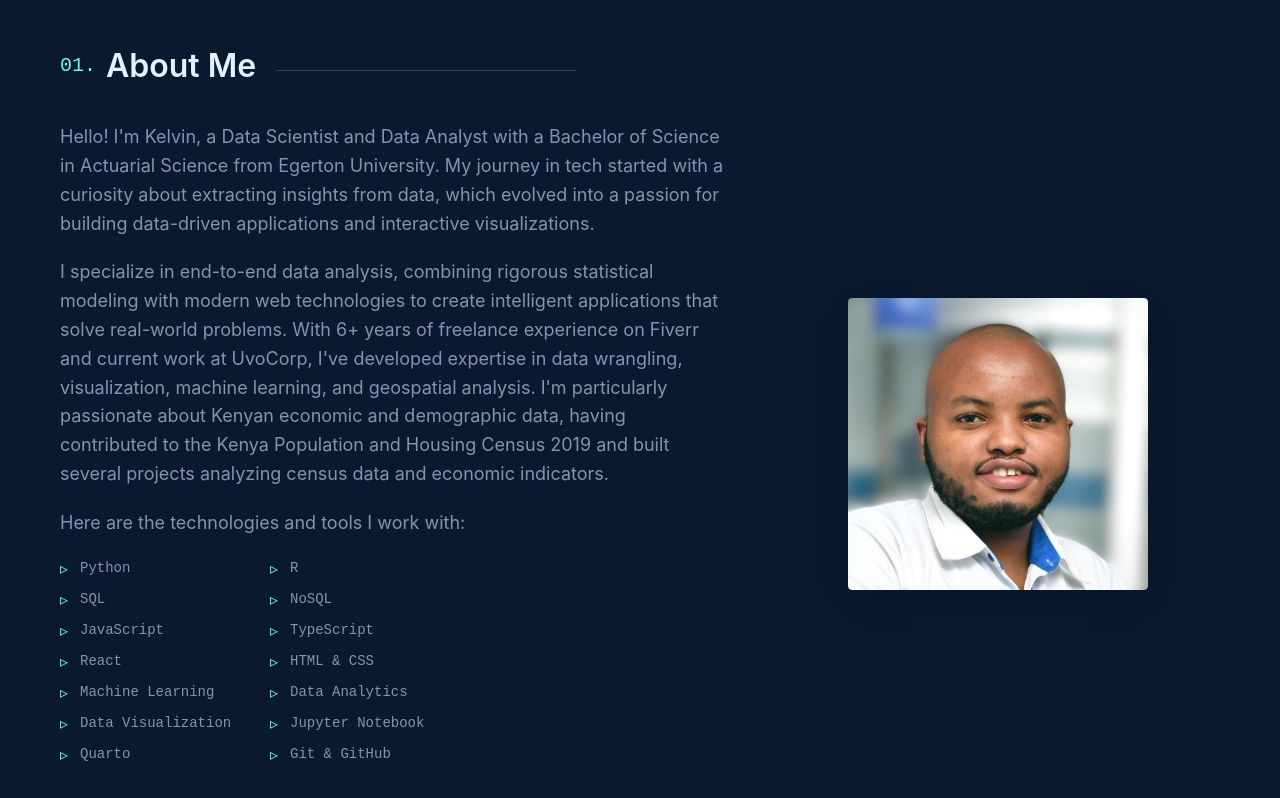
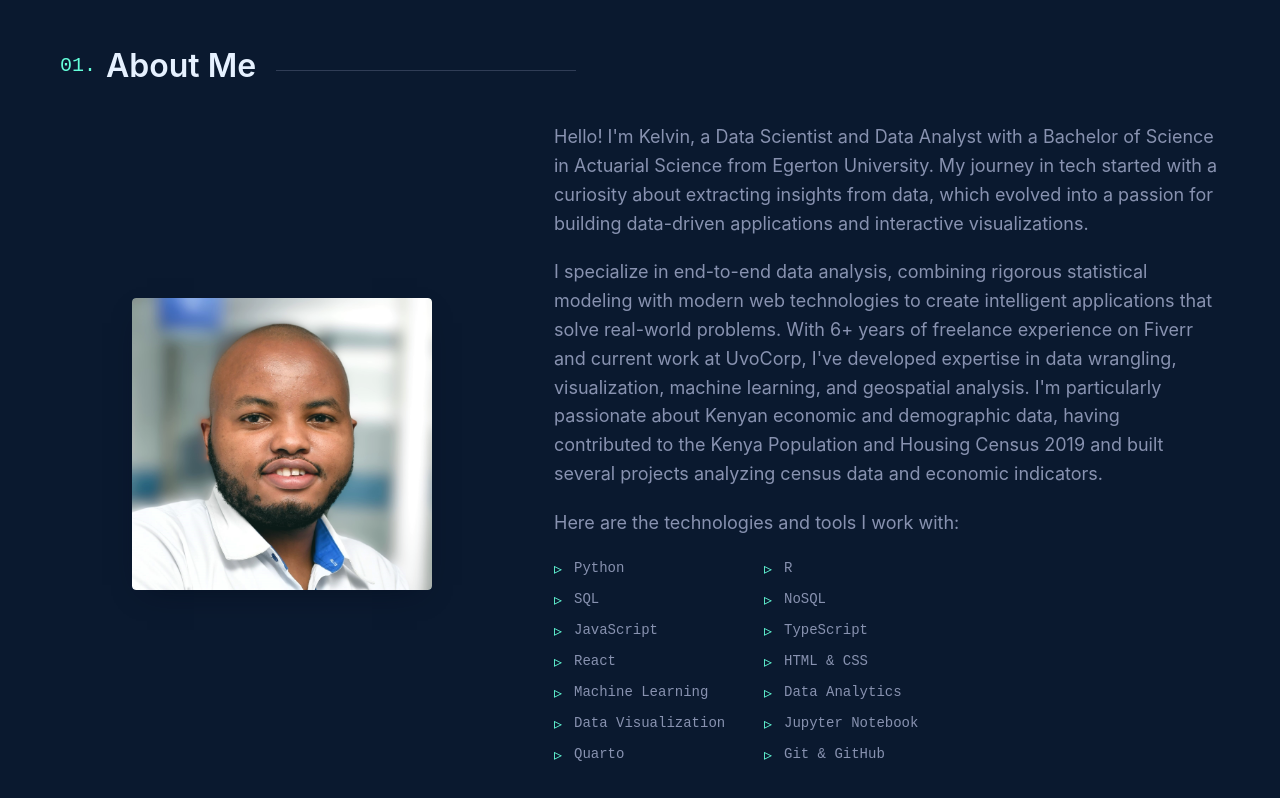
Before and after one commit to kelvinmmuia/personal-website, a React (Vite) app: page / in a window 1280 px wide. Shown: the part 862-1660 px from the top of the page. Built offline with nearby package versions, Linux system fonts and the light colour scheme.

Commit message:
Refactor: Move profile image to left side of About section

```diff
--- a/src/App.css
+++ b/src/App.css
@@ -298,7 +298,7 @@ img {
 /* About Section */
 .about-content {
   display: grid;
-  grid-template-columns: 3fr 2fr;
+  grid-template-columns: 2fr 3fr;
   gap: 50px;
   align-items: center;
 }
--- a/src/components/About.tsx
+++ b/src/components/About.tsx
@@ -25,6 +25,15 @@ const About: FC<{ id: string }> = ({ id }) => {
           <span>01.</span> About Me
         </h2>
         <div className="about-content">
+          <div className="about-image">
+            <div className="image-wrapper">
+              <img
+                src="/personal-website/CLS_9492_copy.jpg"
+                alt="Kelvin Mwaka Muia"
+                className="profile-image"
+              />
+            </div>
+          </div>
           <div className="about-text">
             <p>
               Hello! I'm Kelvin, a Data Scientist and Data Analyst with a Bachelor of Science in Actuarial Science
@@ -47,15 +56,6 @@ const About: FC<{ id: string }> = ({ id }) => {
               ))}
             </ul>
           </div>
-          <div className="about-image">
-            <div className="image-wrapper">
-              <img
-                src="/personal-website/CLS_9492_copy.jpg"
-                alt="Kelvin Mwaka Muia"
-                className="profile-image"
-              />
-            </div>
-          </div>
         </div>
       </div>
     </section>
```
